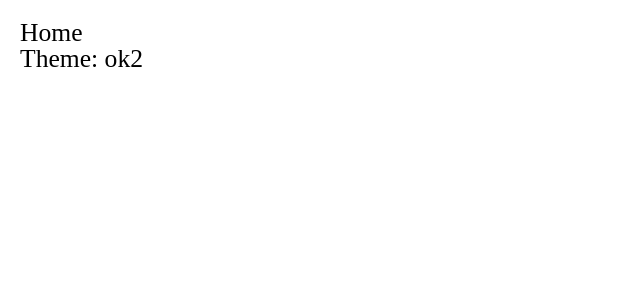
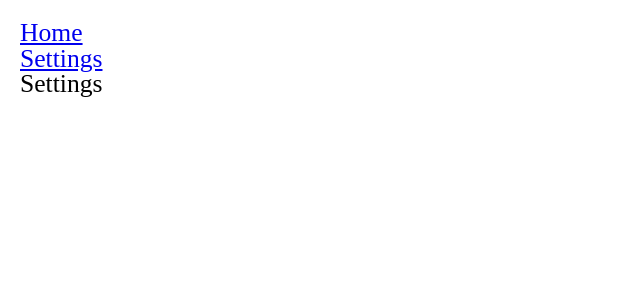
Before and after one commit to edwardtanguay/contextreducer, a React (Create React App) app: page /settings in a window 1280 px wide. Shown: the top 300 px of the page, without its empty margins (0-640 px from the left). Built offline with nearby package versions, Linux system fonts and the light colour scheme.

Commit message:
router in

```diff
--- a/package.json
+++ b/package.json
@@ -5,6 +5,7 @@
   "dependencies": {
     "react": "^17.0.2",
     "react-dom": "^17.0.2",
+    "react-router-dom": "^5.3.0",
     "react-scripts": "4.0.3",
     "sass": "^1.42.1"
   },
--- a/src/App.js
+++ b/src/App.js
@@ -1,14 +1,27 @@
 import { useState } from 'react';
 import './App.scss';
 import Home from './components/Home';
+import Settings from './components/Settings';
 import { ThemeContext } from './themeContext';
+import { BrowserRouter as Router, NavLink, Switch, Route } from 'react-router-dom';
 
 function App() {
 	const [theme, setTheme] = useState('dark');
 	return (
 		<div className="App">
 			<ThemeContext.Provider value={{ theme, setTheme }}>
-				<Home />
+				<Router>
+					<nav>
+						<ul>
+							<li><NavLink to="/">Home</NavLink></li>
+							<li><NavLink to="/settings">Settings</NavLink></li>
+						</ul>
+					</nav>
+					<Switch>
+						<Route path="/" exact><Home /></Route>
+						<Route path="/settings"><Settings/></Route>
+					</Switch>
+				</Router>
 			</ThemeContext.Provider>
 		</div>
 	);
--- /dev/null
+++ b/src/components/Settings.js
@@ -0,0 +1,6 @@
+const Settings = () => {
+	return (
+		<h2>Settings</h2>
+	)
+}
+export default Settings;
```
Also changed, not shown: 1 other file (tests, documents, lock files or other folders).
